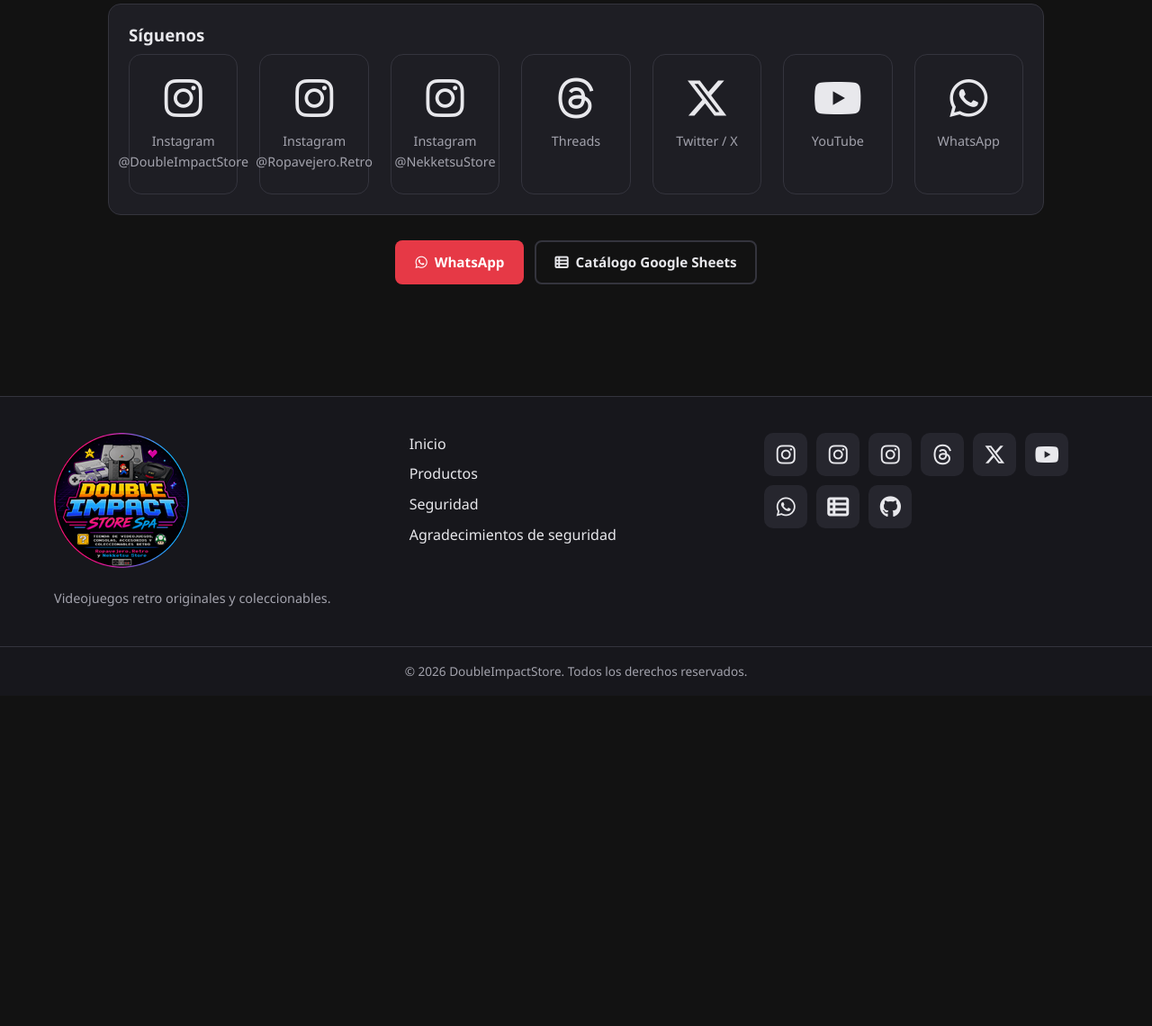
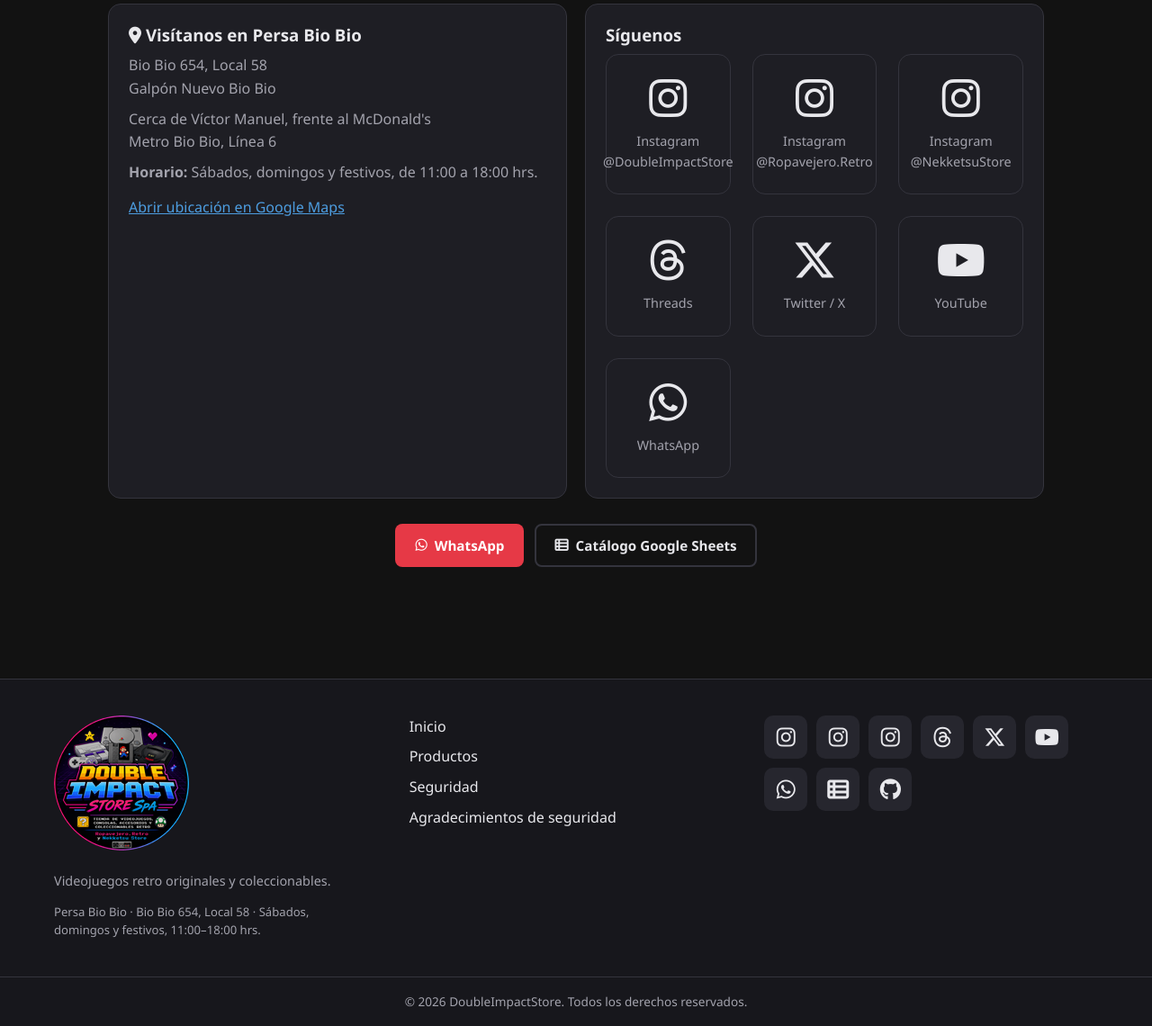
Before and after one commit to Iyov/DoubleImpactStore, a website: page index.html in a window 1280 px wide. Shown: the part 5891-7031 px from the top of the page at 90% size. Before the commit the page ends 6664 px from the top, so only its background shows below. Drawn offline with Linux system fonts and the light colour scheme.

Commit message:
Agregar que es una nueva tienda de videojuegos retro en Persa Bio Bio
Se agregó en todo el sitio:

- Nueva tienda de videojuegos retro en Persa Bio Bio.
- Dirección: Bio Bio 654, Local 58, Galpón Nuevo Bio Bio.
- Referencias: cerca de Víctor Manuel, frente al McDonald’s y Metro Bio Bio L6.
- Horario: sábados, domingos y festivos, de 11:00 a 18:00 hrs.
- Bloque visible de ubicación con enlace a Google Maps.
- Información en footer de todas las páginas.
- SEO actualizado con meta descriptions, keywords, Open Graph, Twitter Cards y JSON-LD local.
- Traducciones completas ES/EN.
- CSS y archivos minificados regenerados.

```diff
--- a/css/style.css
+++ b/css/style.css
@@ -1027,6 +1027,17 @@ h1, h2, h3, h4 {
   margin: 0;
 }
 
+.location-block address {
+  display: grid;
+  gap: 8px;
+  font-style: normal;
+}
+
+.location-block .text-link {
+  display: inline-block;
+  margin-top: 14px;
+}
+
 .social-links {
   display: flex;
   flex-wrap: wrap;
@@ -1078,6 +1089,14 @@ h1, h2, h3, h4 {
 .footer-tagline {
   color: var(--text-muted);
   font-size: 0.9rem;
+}
+
+.footer-location {
+  color: var(--text-muted);
+  font-size: 0.82rem;
+  line-height: 1.5;
+  margin-top: 8px;
+  max-width: 310px;
 }
 
 .footer-nav ul {
--- a/index.html
+++ b/index.html
@@ -11,11 +11,11 @@
   <meta charset="UTF-8" />
   <meta name="viewport" content="width=device-width, initial-scale=1.0" />
   <title>DoubleImpactStore | Videojuegos retro originales y coleccionables</title>
-  <meta name="description" content="DoubleImpactStore: tienda de videojuegos retro originales y coleccionables. Catálogo en Google Sheets, envíos a todo Chile y servicio técnico de consolas retro." />
-  <meta name="keywords" content="videojuegos retro, retro gaming, juegos originales, coleccionables, consolas retro, servicio técnico, pulido de discos, Chile, Santiago" />
+  <meta name="description" content="DoubleImpactStore es una nueva tienda de videojuegos retro en Persa Bio Bio, Santiago. Visítanos en Bio Bio 654, Local 58, sábados, domingos y festivos de 11:00 a 18:00 hrs." />
+  <meta name="keywords" content="Double Impact Store, tienda videojuegos retro Persa Bio Bio, Bio Bio 654 Local 58, Galpón Nuevo Bio Bio, Metro Bio Bio, videojuegos retro, coleccionables, Santiago" />
   <link rel="canonical" href="https://doubleimpactstore.cl/" />
   <meta property="og:title" content="DoubleImpactStore | Videojuegos retro originales y coleccionables" />
-  <meta property="og:description" content="Tienda de videojuegos retro originales y coleccionables. Catálogo, servicios técnicos de consolas y envíos a todo Chile." />
+  <meta property="og:description" content="Nueva tienda de videojuegos retro en Persa Bio Bio: Bio Bio 654, Local 58. Abierto sábados, domingos y festivos de 11:00 a 18:00 hrs." />
   <meta property="og:type" content="website" />
   <meta property="og:url" content="https://doubleimpactstore.cl/" />
   <meta property="og:image" content="https://doubleimpactstore.cl/img/LogoDoubleImpactStore_500.png" />
@@ -23,7 +23,7 @@
   <meta property="og:site_name" content="DoubleImpactStore" />
   <meta name="twitter:card" content="summary" />
   <meta name="twitter:title" content="DoubleImpactStore | Videojuegos retro originales y coleccionables" />
-  <meta name="twitter:description" content="Tienda de videojuegos retro originales y coleccionables. Catálogo, servicios técnicos de consolas y envíos a todo Chile." />
+  <meta name="twitter:description" content="Nueva tienda de videojuegos retro en Persa Bio Bio: Bio Bio 654, Local 58. Abierto sábados, domingos y festivos de 11:00 a 18:00 hrs." />
   <meta name="twitter:image" content="https://doubleimpactstore.cl/img/LogoDoubleImpactStore_500.png" />
   <link rel="manifest" href="manifest.json" />
   <link rel="icon" href="img/LogoDoubleImpactStore_150.png" type="image/png" />
@@ -40,12 +40,26 @@
         "name": "DoubleImpactStore",
         "url": "https://doubleimpactstore.cl/",
         "image": "https://doubleimpactstore.cl/img/LogoDoubleImpactStore_500.png",
-        "description": "Tienda de videojuegos retro originales y coleccionables, con servicio técnico de consolas y pulido profesional de discos.",
+        "description": "Nueva tienda de videojuegos retro originales y coleccionables en Persa Bio Bio, Santiago, con servicio técnico de consolas y pulido profesional de discos.",
         "telephone": "+56-9-6769-1585",
         "address": {
           "@type": "PostalAddress",
+          "streetAddress": "Bio Bio 654, Local 58, Galpón Nuevo Bio Bio",
           "addressLocality": "Santiago",
+          "addressRegion": "Región Metropolitana",
           "addressCountry": "CL"
+        },
+        "location": {
+          "@type": "Place",
+          "name": "Galpón Nuevo Bio Bio",
+          "address": "Bio Bio 654, Local 58, Santiago, Chile",
+          "description": "Cerca de Víctor Manuel, frente al McDonald's; Metro Bio Bio, Línea 6"
+        },
+        "openingHoursSpecification": {
+          "@type": "OpeningHoursSpecification",
+          "dayOfWeek": ["Saturday", "Sunday", "PublicHolidays"],
+          "opens": "11:00",
+          "closes": "18:00"
         },
         "sameAs": [
           "https://www.instagram.com/ropavejero.retro/",
@@ -406,6 +420,15 @@
         <h2 id="contact-title" class="section-title" data-i18n="contact.title">Contacto</h2>
         <p class="section-subtitle" data-i18n="contact.subtitle">Encuéntranos en redes sociales, WhatsApp o el catálogo.</p>
         <div class="contact-blocks">
+          <div class="contact-block location-block">
+            <h3><i class="fa-solid fa-location-dot" aria-hidden="true"></i> <span data-i18n="contact.location_title">Visítanos en Persa Bio Bio</span></h3>
+            <address>
+              <p><span data-i18n="contact.location_address">Bio Bio 654, Local 58</span><br><span data-i18n="contact.location_venue">Galpón Nuevo Bio Bio</span></p>
+              <p><span data-i18n="contact.location_landmark">Cerca de Víctor Manuel, frente al McDonald's</span><br><span data-i18n="contact.location_metro">Metro Bio Bio, Línea 6</span></p>
+              <p><strong data-i18n="contact.hours_label">Horario:</strong> <span data-i18n="contact.hours">Sábados, domingos y festivos, de 11:00 a 18:00 hrs.</span></p>
+            </address>
+            <a class="text-link" href="https://www.google.com/maps/search/?api=1&query=Bio+Bio+654+Local+58+Santiago+Chile" target="_blank" rel="noopener noreferrer" data-i18n="contact.map">Abrir ubicación en Google Maps</a>
+          </div>
           <div class="contact-block">
             <h3 data-i18n="contact.follow">Síguenos</h3>
             <div class="contact-grid" data-social="labeled"></div>
@@ -428,6 +451,7 @@
       <div class="footer-brand">
         <img src="img/LogoDoubleImpactStore_150.png" alt="Logo de DoubleImpactStore" width="150" height="150">
         <p class="footer-tagline" data-i18n="footer.tagline">Videojuegos retro originales y coleccionables.</p>
+        <p class="footer-location" data-i18n="footer.location">Persa Bio Bio · Bio Bio 654, Local 58 · Sábados, domingos y festivos, 11:00–18:00 hrs.</p>
       </div>
       <nav class="footer-nav" aria-label="Enlaces">
         <ul>
--- a/js/instagram_posts.min.js
+++ b/js/instagram_posts.min.js
@@ -1 +1 @@
-const INSTAGRAM_POSTS_DATA=[{"id":"ig_auto_18000081161993610","image":"img/IG_18000081161993610.jpeg","title":"🎮 ¡Nuevo sitio web! 🔥","description":"\nSi eres gamer retro de Santiago de Chile y buscas videojuegos, consolas, accesorios y coleccionables, te invitamos a conocer nuestro nuevo sitio:\n\n🌐 https://doubleimpactstore.cl\n\nExplora nuestra tienda, descubre nuestras novedades y acompáñanos en esta nueva etapa. 🚀\n\n¡El espíritu retro ahora tiene casa propia! 👾\n\n #RopavejeroRetroWeb","link":"https://www.instagram.com/p/DcPHrynCS9V/","media_type":"IMAGE","date":"2026-08-19","likes":26},{"id":"ig_auto_18101556223918047","image":"img/IG_18101556223918047.jpeg","title":"🎮 Presentamos: Double Impact Store SpA: Videojuegos, consolas, accesorios y coleccionables usados, todo en un solo lugar.","description":"Este proyecto nace junto a @ropavejero.retro y @nekketsustore \n\n¡Bienvenidos! 💥\n\n #JuegosRetro #ChileRetro","link":"https://www.instagram.com/p/DbKUCU0jQl4/","media_type":"IMAGE","date":"2026-07-24","likes":15}];function getInstagramPostsData(){return INSTAGRAM_POSTS_DATA}
+const INSTAGRAM_POSTS_DATA=[{id:"ig_auto_18000081161993610",image:"img/IG_18000081161993610.jpeg",title:"🎮 ¡Nuevo sitio web! 🔥",description:"\nSi eres gamer retro de Santiago de Chile y buscas videojuegos, consolas, accesorios y coleccionables, te invitamos a conocer nuestro nuevo sitio:\n\n🌐 https://doubleimpactstore.cl\n\nExplora nuestra tienda, descubre nuestras novedades y acompáñanos en esta nueva etapa. 🚀\n\n¡El espíritu retro ahora tiene casa propia! 👾\n\n #RopavejeroRetroWeb",link:"https://www.instagram.com/p/DcPHrynCS9V/",media_type:"IMAGE",date:"2026-08-19",likes:26},{id:"ig_auto_18101556223918047",image:"img/IG_18101556223918047.jpeg",title:"🎮 Presentamos: Double Impact Store SpA: Videojuegos, consolas, accesorios y coleccionables usados, todo en un solo lugar.",description:"Este proyecto nace junto a @ropavejero.retro y @nekketsustore \n\n¡Bienvenidos! 💥\n\n #JuegosRetro #ChileRetro",link:"https://www.instagram.com/p/DbKUCU0jQl4/",media_type:"IMAGE",date:"2026-07-24",likes:15}];function getInstagramPostsData(){return INSTAGRAM_POSTS_DATA}
--- a/js/modules/ui.js
+++ b/js/modules/ui.js
@@ -113,6 +113,14 @@ const translations = {
     'faq.a7': 'Entregamos en puntos de metro de Santiago. El catálogo completo está disponible en Google Sheets.',
     'contact.title': 'Contacto',
     'contact.subtitle': 'Encuéntranos en redes sociales, WhatsApp o el catálogo.',
+    'contact.location_title': 'Visítanos en Persa Bio Bio',
+    'contact.location_address': 'Bio Bio 654, Local 58',
+    'contact.location_venue': 'Galpón Nuevo Bio Bio',
+    'contact.location_landmark': "Cerca de Víctor Manuel, frente al McDonald's",
+    'contact.location_metro': 'Metro Bio Bio, Línea 6',
+    'contact.hours_label': 'Horario:',
+    'contact.hours': 'Sábados, domingos y festivos, de 11:00 a 18:00 hrs.',
+    'contact.map': 'Abrir ubicación en Google Maps',
     'contact.follow': 'Síguenos',
     'contact.whatsapp': 'WhatsApp',
     'contact.catalog': 'Catálogo Google Sheets',
@@ -130,6 +138,7 @@ const translations = {
     'social.whatsapp': 'WhatsApp',
     'social.github': 'GitHub',
     'footer.tagline': 'Videojuegos retro originales y coleccionables.',
+    'footer.location': 'Persa Bio Bio · Bio Bio 654, Local 58 · Sábados, domingos y festivos, 11:00–18:00 hrs.',
     'footer.rights': 'Todos los derechos reservados.',
     'footer.security': 'Política de seguridad',
     'products.title': 'Catálogo',
@@ -284,6 +293,14 @@ const translations = {
     'faq.a7': 'We deliver at Santiago metro stations. The full catalog is available on Google Sheets.',
     'contact.title': 'Contact',
     'contact.subtitle': 'Find us on social media, WhatsApp or the catalog.',
+    'contact.location_title': 'Visit us at Persa Bio Bio',
+    'contact.location_address': 'Bio Bio 654, Local 58',
+    'contact.location_venue': 'Galpón Nuevo Bio Bio',
+    'contact.location_landmark': "Near Víctor Manuel, opposite McDonald's",
+    'contact.location_metro': 'Bio Bio Metro, Line 6',
+    'contact.hours_label': 'Opening hours:',
+    'contact.hours': 'Saturdays, Sundays and public holidays, from 11:00 to 18:00 hrs.',
+    'contact.map': 'Open location in Google Maps',
     'contact.follow': 'Follow us',
     'contact.whatsapp': 'WhatsApp',
     'contact.catalog': 'Google Sheets catalog',
@@ -301,6 +318,7 @@ const translations = {
     'social.whatsapp': 'WhatsApp',
     'social.github': 'GitHub',
     'footer.tagline': 'Original retro games and collectibles.',
+    'footer.location': 'Persa Bio Bio · Bio Bio 654, Local 58 · Saturdays, Sundays and public holidays, 11:00–18:00 hrs.',
     'footer.rights': 'All rights reserved.',
     'footer.security': 'Security policy',
     'products.title': 'Catalog',
```
Also changed, not shown: 404.html (+2 -1 lines), productos.html (+18 -4 lines), security-acknowledgments.html (+2 -1 lines), security-policy.html (+2 -1 lines), service-worker.min.js (+1 -1 lines), css/style.min.css, js/modules/ui.min.js.
